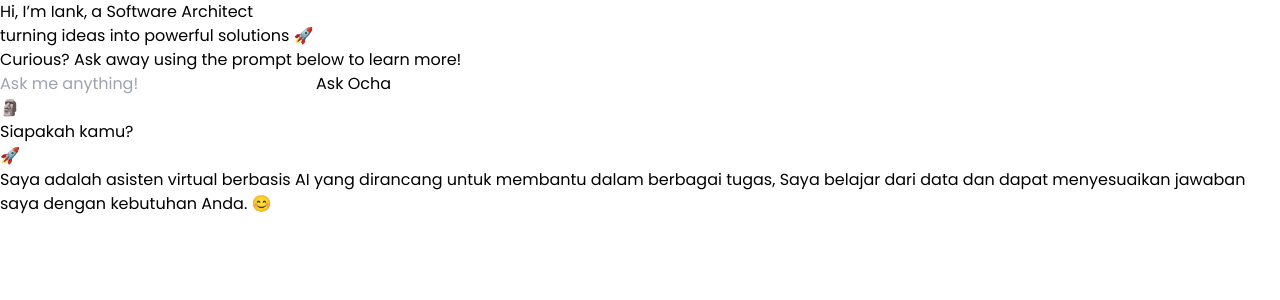
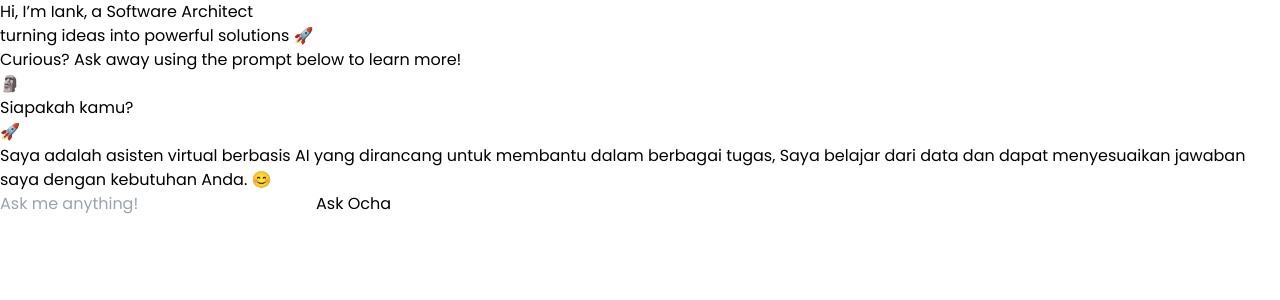
Before and after one commit to sofyan48/ocha, a Vue app: page / in a window 1280 px wide. Shown: the top 300 px of the page. Built offline with nearby package versions, Linux system fonts and the light colour scheme.

Commit message:
Deployment

```diff
--- a/src/components/intro.vue
+++ b/src/components/intro.vue
@@ -1,14 +1,11 @@
 <template>
-    <div class="flex flex-col gap-y-8 py-60">
+    <div class="flex flex-col md:gap-y-8  md:py-60 py-4">
         <h1 class="text-gray-600 poppins font-semibold text-5xl text-start">Hi, I’m <span class="font-bold text-gray-800">Iank</span>, a Software Architect</h1>
         <div class="flex flex-col">
             <p class="text-base text-gray-500">turning ideas into powerful solutions 🚀</p>
             <p class="text-base text-gray-500">Curious? Ask away using the prompt below to learn more!</p>
         </div>
-        <div class="mt-8 w-full flex flex-row gap-x-4 pe-52">
-            <input v-model="tempMessage" type="text" class="flex-auto border-2 border-gray-300 p-2 rounded-md focus:outline-gray-400" placeholder="Ask me anything!">
-            <button @click="sendMessage()" class="px-5 py-3 bg-purple-300 rounded-md w-fit">Ask Ocha</button>
-        </div>
+
     </div>
 </template>
 <script setup lang="ts">
--- a/src/components/prompt.vue
+++ b/src/components/prompt.vue
@@ -1,8 +1,15 @@
 <template>
-    <div ref="chatContainer" class="chat-container w-full h-full overflow-y-scroll scroll-smooth ms-20 rounded-lg flex flex-col gap-y-5 py-8 px-7 text-white text-sm font-light bg-gradient-to-t from-gray-700 to-gray-500">
-        <div v-for="(chat, i) in chats" class="flex flex-row gap-x-3" :class="chat.direction === 'out' ? 'justify-start' : 'justify-end'">
-            <div class="h-fit w-fit text-base font-semibold rounded-full py-1 px-[0.4rem]" :class="chat.direction == 'in' ? 'bg-purple-200' : 'bg-white'">{{chat.direction == "in" ? "🗿" : "🚀"}}</div>
-            <p class="mt-2">{{ chat.message }}</p>
+    <div  class="relative chat-container w-full h-full overflow-y-auto scroll-smooth rounded-lg flex flex-col gap-y-5 py-8 md:px-7 px-2 text-white text-sm font-light bg-gradient-to-t from-gray-700 to-gray-500 justify-between md:h-[800px] h-[400px]">
+        <div class=" flex flex-col gap-5 max-h-[90%] overflow-y-scroll p-4" ref="chatContainer">
+          <div v-for="(chat, i) in chats" class="flex flex-row gap-x-3" :class="chat.direction === 'out' ? 'justify-start' : 'justify-end'">
+              <div class="h-fit w-fit text-base font-semibold rounded-full py-1 px-[0.4rem]" :class="chat.direction == 'in' ? 'bg-purple-200' : 'bg-white'">{{chat.direction == "in" ? "🗿" : "🚀"}}</div>
+              <p class="mt-2">{{ chat.message }}</p>
+          </div>
+        </div>
+
+        <div class="mt-8 w-full flex flex-row gap-x-4">
+            <input v-model="tempMessage" type="text" class="flex-auto border-2 border-gray-300 p-2 rounded-md focus:outline-gray-400 text-black" placeholder="Ask me anything!">
+            <button @click="sendMessage()" class="md:px-5 px-2 py-3 bg-purple-300 rounded-md w-fit">Ask Ocha</button>
         </div>
     </div>
 </template>
@@ -10,6 +17,10 @@
 import { setupLogging } from "@/stores/chat";
 import { useChat } from "../composables/usechat";
 import { nextTick, onMounted, ref, watch } from "vue";
+
+import { reactive } from "vue";
+import type { IChat } from "@/interfaces/chatstore";
+const { addMessage } = useChat();
 
 const { chats } = useChat();
 const chatContainer = ref<HTMLDivElement | null>(null);
@@ -33,4 +44,20 @@ watch(
 onMounted(() => {
   scrollToBottom(); // Initial scroll to the bottom when the component mounts
 });
+
+
+
+
+const tempMessage = ref("");
+
+const message: IChat = reactive({
+    message: "",
+    direction: "in",
+});
+
+const sendMessage = () => {
+    message.message = tempMessage.value;
+    addMessage(message);
+    tempMessage.value = "";
+};
 </script>
--- a/src/views/Welcome.vue
+++ b/src/views/Welcome.vue
@@ -1,7 +1,7 @@
 <template>
   <main>
-    <div class="container mx-auto py-5 h-screen">
-      <div class="grid grid-cols-1 md:grid-cols-2 gap-x-4 h-full">
+    <div class="container md:mx-auto py-5 px-2 h-screen">
+      <div class="grid grid-cols-1 md:grid-cols-2 gap-x-10 gap-y-8 ">
         <Intro />
         <Prompt />
       </div>
```
